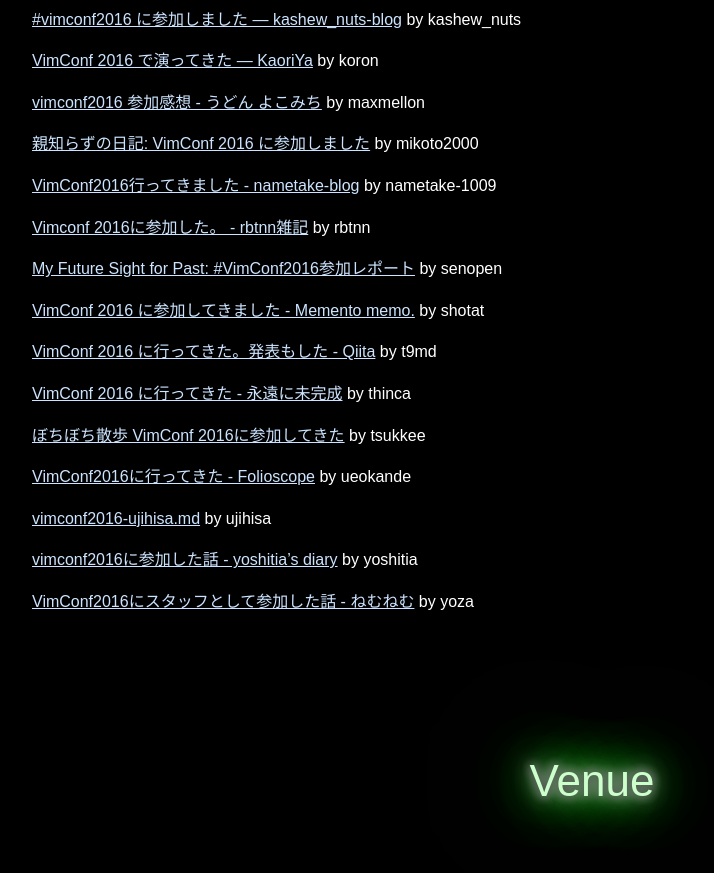
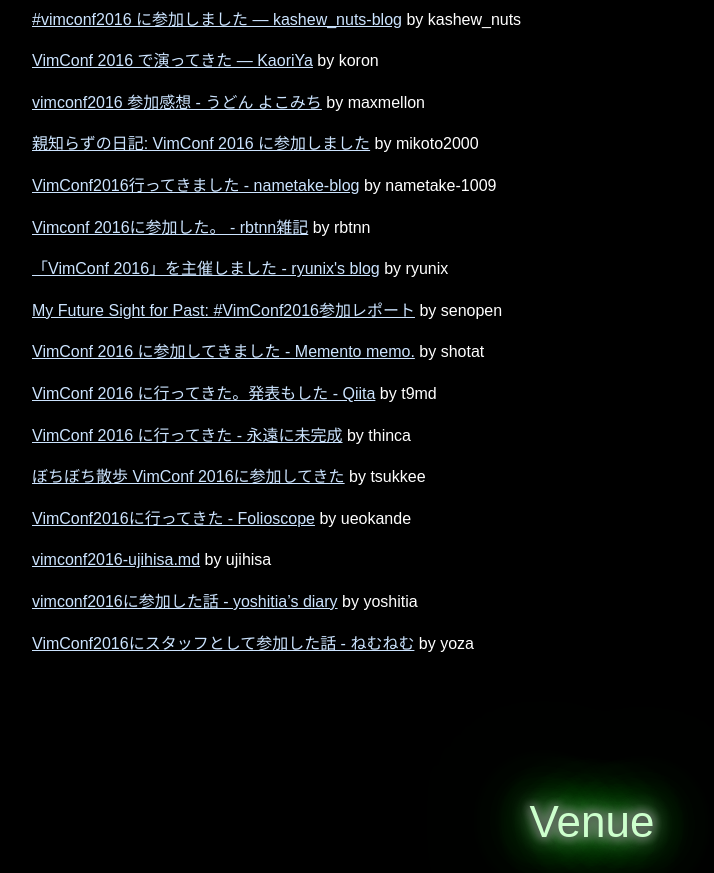
Before and after one commit to vim-jp/vimconf.org, a Jekyll site: the page built from 2016/index.html, in a window 1280 px wide and 900 px high, scrolled down 3369 px, cut to the strip 0-873 px from the top of the window. Shown: the whole strip, without its empty margins (48-762 px from the left). Built offline with Jekyll 4.4.1, drawn with Linux system fonts in a browser that asks for light colours; some web fonts are replaced.

Commit message:
Add my report

```diff
--- a/_data/2016/reports.yml
+++ b/_data/2016/reports.yml
@@ -43,6 +43,9 @@
 - author: rbtnn
   title: "Vimconf 2016に参加した。 - rbtnn雑記"
   url: http://rbtnn.hateblo.jp/entry/2016/11/06/183949
+- author: ryunix
+  title: "「VimConf 2016」を主催しました - ryunix&#39;s blog"
+  url: http://ryunix.hatenablog.jp/entry/2016/12/05/000000
 - author: senopen
   title: "My Future Sight for Past: #VimConf2016参加レポート"
   url: http://myfuturesightforpast.blogspot.jp/2016/11/vimconf2016.html
```
